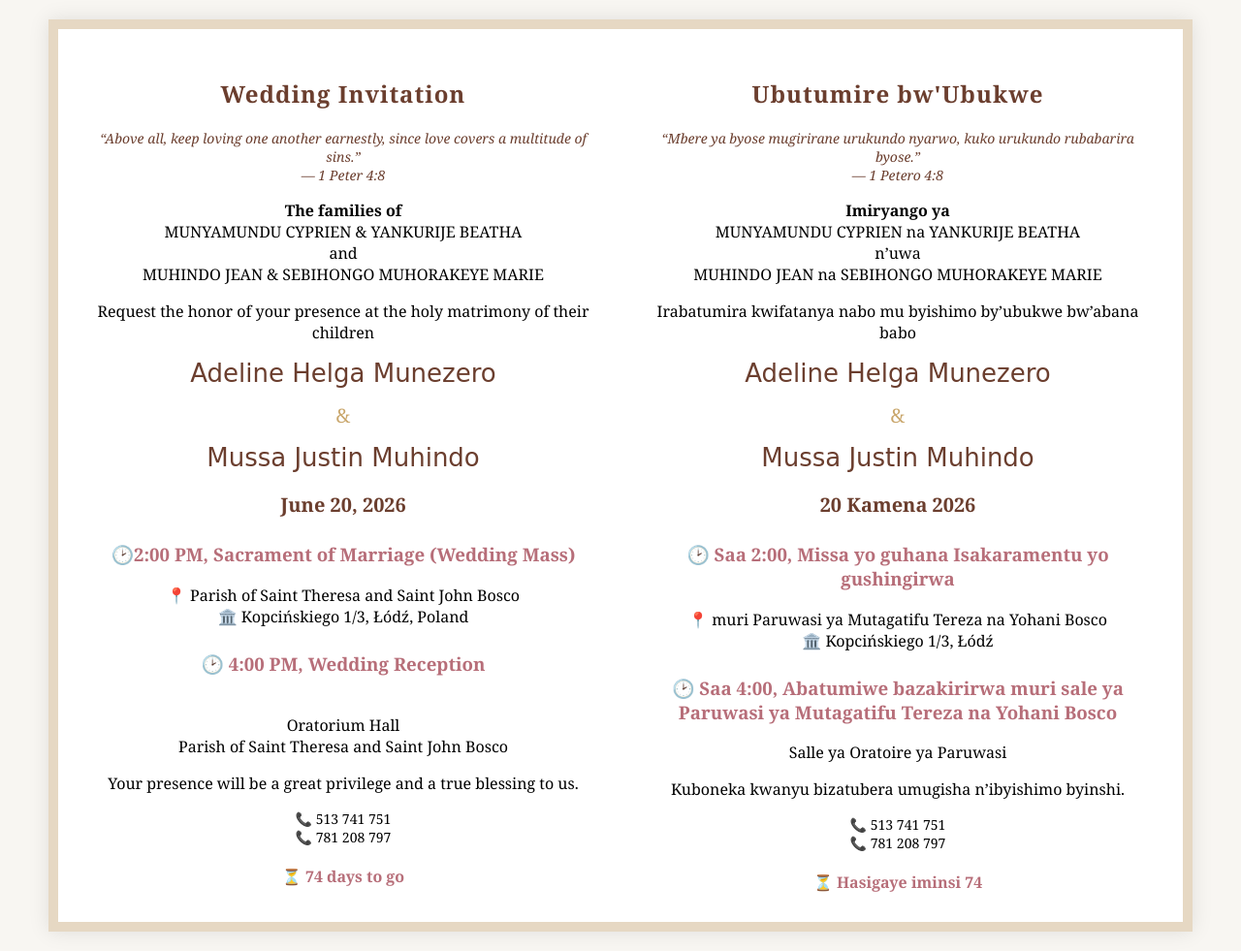
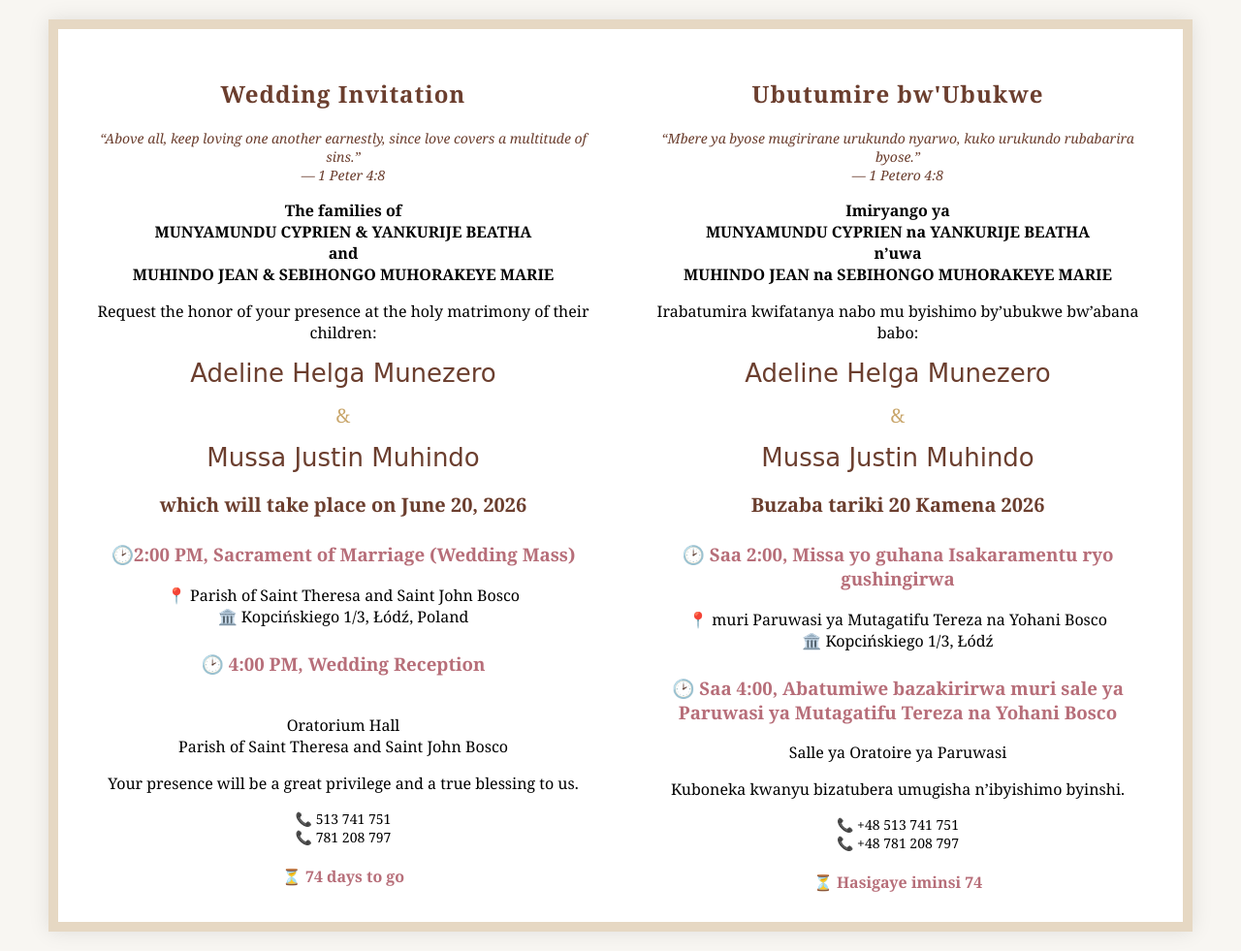
Before and after one commit to jmussamuhindo/wed, a Flask app: page / in a window 1280 px wide. Shown: the whole page at 97% size. Run offline with Flask 3, Linux system fonts and the light colour scheme.

Commit message:
Bold change

```diff
--- a/templates/index.html
+++ b/templates/index.html
@@ -107,19 +107,19 @@
                 — 1 Peter 4:8
             </div>
 
-            <p><strong>The families of</strong><br>
+            <p><strong>The families of<br>
                 MUNYAMUNDU CYPRIEN &amp; YANKURIJE BEATHA<br>
                 and<br>
                 MUHINDO JEAN &amp; SEBIHONGO MUHORAKEYE MARIE
-            </p>
+            </strong></p>
 
-            <p>Request the honor of your presence at the holy matrimony of their children</p>
+            <p>Request the honor of your presence at the holy matrimony of their children: </p>
 
             <div class="names">Adeline Helga Munezero</div>
             <div class="and">&amp;</div>
             <div class="names">Mussa Justin Muhindo</div>
 
-            <p class="highlight">June 20, 2026</p>
+            <p class="highlight"> which will take place on June 20, 2026</p>
 
             <!-- ✅ EVENT 1 -->
             <h3>🕑2:00 PM, Sacrament of Marriage (Wedding Mass)</h3>
@@ -156,22 +156,22 @@
                 — 1 Petero 4:8
             </div>
 
-            <p><strong>Imiryango ya</strong><br>
+            <p><strong>Imiryango ya<br>
                 MUNYAMUNDU CYPRIEN na YANKURIJE BEATHA<br>
                 n’uwa<br>
                 MUHINDO JEAN na SEBIHONGO MUHORAKEYE MARIE
-            </p>
+            </strong></p>
 
-            <p>Irabatumira kwifatanya nabo mu byishimo by’ubukwe bw’abana babo</p>
+            <p>Irabatumira kwifatanya nabo mu byishimo by’ubukwe bw’abana babo: </p>
 
             <div class="names">Adeline Helga Munezero</div>
             <div class="and">&amp;</div>
             <div class="names">Mussa Justin Muhindo</div>
 
-            <p class="highlight">20 Kamena 2026</p>
+            <p class="highlight">Buzaba tariki 20 Kamena 2026</p>
 
             <!-- ✅ EVENT 1 -->
-            <h3> 🕑 Saa 2:00, Missa yo guhana Isakaramentu yo gushingirwa</h3>
+            <h3> 🕑 Saa 2:00, Missa yo guhana Isakaramentu ryo gushingirwa</h3>
             <p>
                 📍 muri Paruwasi ya Mutagatifu Tereza na Yohani Bosco<br>
                 🏛️ Kopcińskiego 1/3, Łódź
@@ -186,8 +186,8 @@
             <p>Kuboneka kwanyu bizatubera umugisha n’ibyishimo byinshi.</p>
 
             <div class="contact">
-                📞 513 741 751<br>
-                📞 781 208 797
+                📞 +48 513 741 751<br>
+                📞 +48 781 208 797
             </div>
 
             <div class="countdown">⏳ Hasigaye iminsi {{ days_left }}</div>
```
